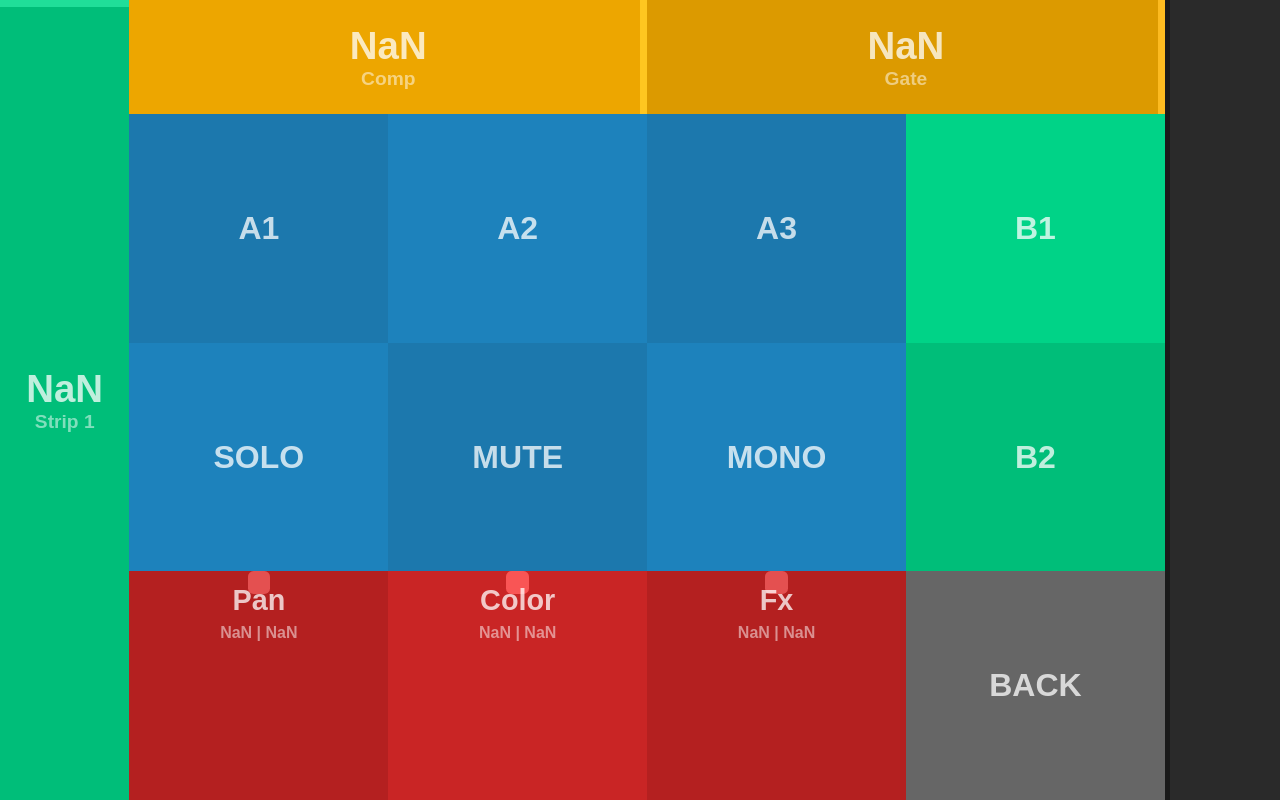
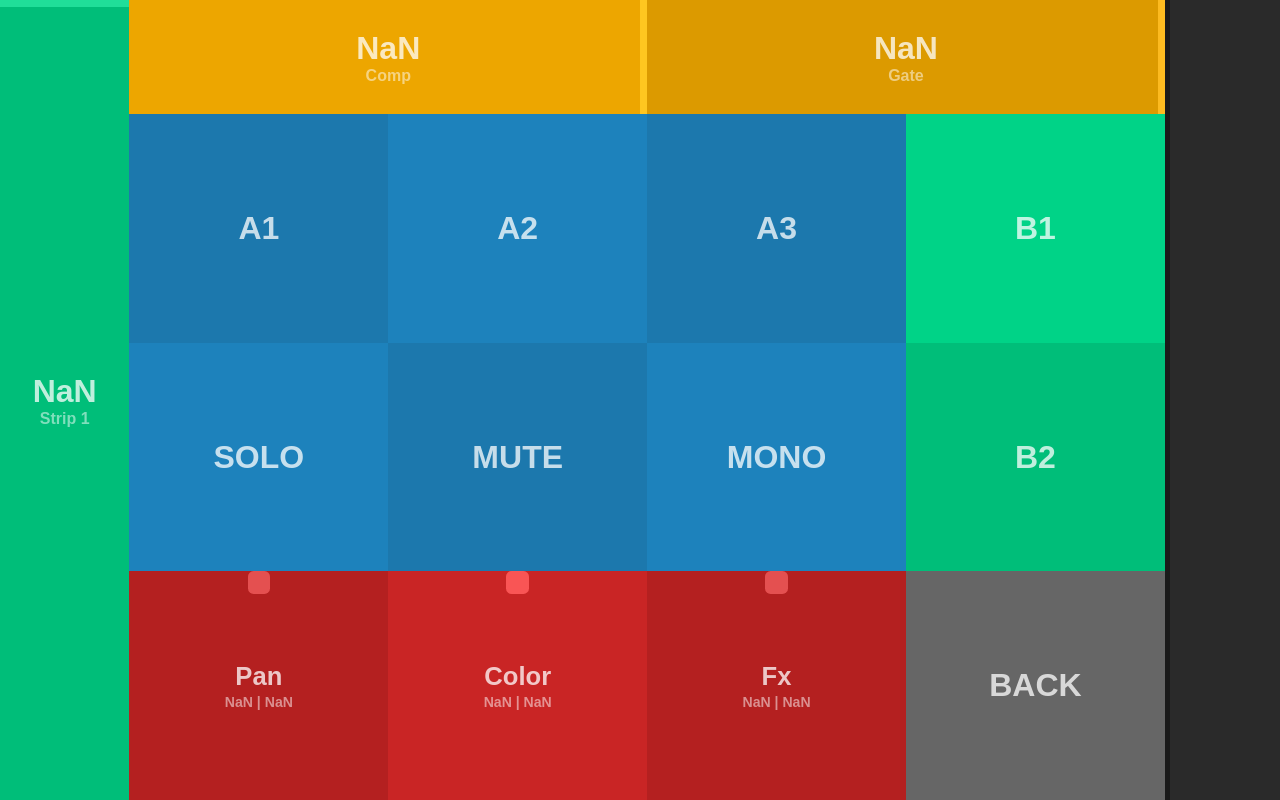
Before and after one commit to karlkoorna/voix, a website: page public/index.html in a window 1280 px wide. Both pictures are taken after a click on the picture 58 px from the left and 742 px from the top of the page. Drawn offline with Linux system fonts and the light colour scheme; no server answers.

Commit message:
Decrease control font size

```diff
--- a/public/css/slider1d.css
+++ b/public/css/slider1d.css
@@ -21,7 +21,7 @@
 	width: 100%;
 	height: 100%;
 	color: rgba(255, 255, 255, .75);
-	font-size: 3vw;
+	font-size: 2.5vw;
 	font-weight: bold;
 	text-align: center;
 	flex-direction: column;
@@ -35,5 +35,5 @@
 	content: attr(data-label);
 	width: 100%;
 	color: rgba(255, 255, 255, .5);
-	font-size: 1.5vw;
+	font-size: 1.25vw;
 }
--- a/public/css/slider2d.css
+++ b/public/css/slider2d.css
@@ -9,24 +9,29 @@
 	overflow: hidden;
 }
 
-.slider2d:before {
+.slider2d .slider2d-text {
+	display: flex;
+	position: absolute;
+	width: 100%;
+	height: 100%;
+
+	color: rgba(255, 255, 255, .75);
+	font-size: 2vw;
+	font-weight: bold;
+	text-align: center;
+	flex-direction: column;
+	justify-content: center;
+	align-items: center;
+	pointer-events: none;
+}
+
+.slider2d .slider2d-text:after {
 	box-sizing: border-box;
 	content: attr(data-label);
 	width: 100%;
-	color: rgba(255, 255, 255, .75);
-	font-size: 2.25vw;
-	margin-top: 1vw;
-	margin-bottom: .5vw;
-	z-index: 999;
-}
-
-.slider2d:after {
-	box-sizing: border-box;
-	content: attr(data-value);
-	width: 100%;
+	margin-top: .25vw;
 	color: rgba(255, 255, 255, .5);
-	font-size: 1.25vw;
-	z-index: 999;
+	font-size: 1.1vw;
 }
 
 .slider2d .slider2d-knob {
--- a/public/js/button.js
+++ b/public/js/button.js
@@ -1,4 +1,4 @@
-(function() {
+(() => {
 	for (const el of document.getElementsByClassName('button')) create(el);
 
 	new MutationObserver((mutations) => {
--- a/public/js/slider1d.js
+++ b/public/js/slider1d.js
@@ -1,4 +1,4 @@
-(function() {
+(() => {
 	for (const el of document.getElementsByClassName('slider1d')) create(el);
 
 	new MutationObserver((mutations) => {
@@ -24,8 +24,7 @@
 		let x = 0;
 		let y = 0;
 
-		el.innerHTML = '<div class="slider1d-fill"></div>';
-		el.innerHTML += '<div class="slider1d-text"></div>';
+		el.innerHTML = '<div class="slider1d-fill"></div><div class="slider1d-text"></div>';
 
 		el.style.backgroundColor = colorize(color, -32);
 		el.childNodes[0].style.backgroundColor = colorize(color);
--- a/public/js/slider2d.js
+++ b/public/js/slider2d.js
@@ -1,4 +1,4 @@
-(function() {
+(() => {
 	for (const el of document.getElementsByClassName('slider2d')) create(el);
 
 	new MutationObserver((mutations) => {
@@ -27,11 +27,11 @@
 		let x = 0;
 		let y = 0;
 
-		el.innerHTML = '<div class="slider2d-knob"></div>';
+		el.innerHTML = '<div class="slider2d-knob"></div><div class="slider2d-text"></div>';
 
-		el.setAttribute('data-label', label);
 		el.style.backgroundColor = colorize(color, -16);
 		el.childNodes[0].style.backgroundColor = colorize(color, 32);
+		el.childNodes[1].innerText = label;
 
 		el.addEventListener('dblclick', () => {
 			el.setAttribute('data-x-value', xReset);
@@ -58,7 +58,7 @@
 		function update() {
 			el.childNodes[0].style.left = `calc(${(el.getAttribute('data-x-value') - xMin) * 100 / (xMax - xMin)}% - .875vw)`;
 			el.childNodes[0].style.bottom = `calc(${(el.getAttribute('data-y-value') - yMin) * 100 / (yMax - yMin)}% - .875vw)`;
-			el.setAttribute('data-value', `${parseFloat(el.getAttribute('data-x-value')).toFixed(2)} | ${parseFloat(el.getAttribute('data-y-value')).toFixed(2)}`);
+			el.childNodes[1].setAttribute('data-label', `${parseFloat(el.getAttribute('data-x-value')).toFixed(2)} | ${parseFloat(el.getAttribute('data-y-value')).toFixed(2)}`);
 		}
 
 		function start(e) {
```
